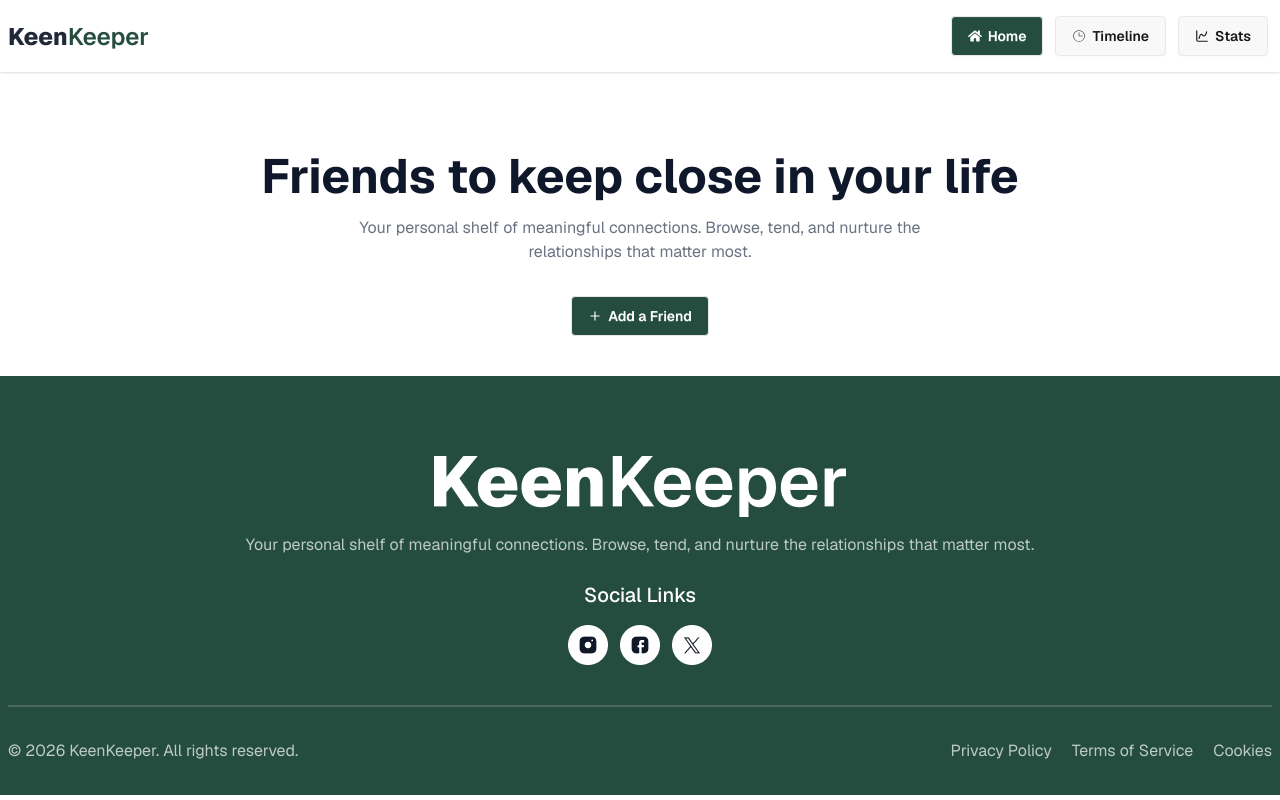
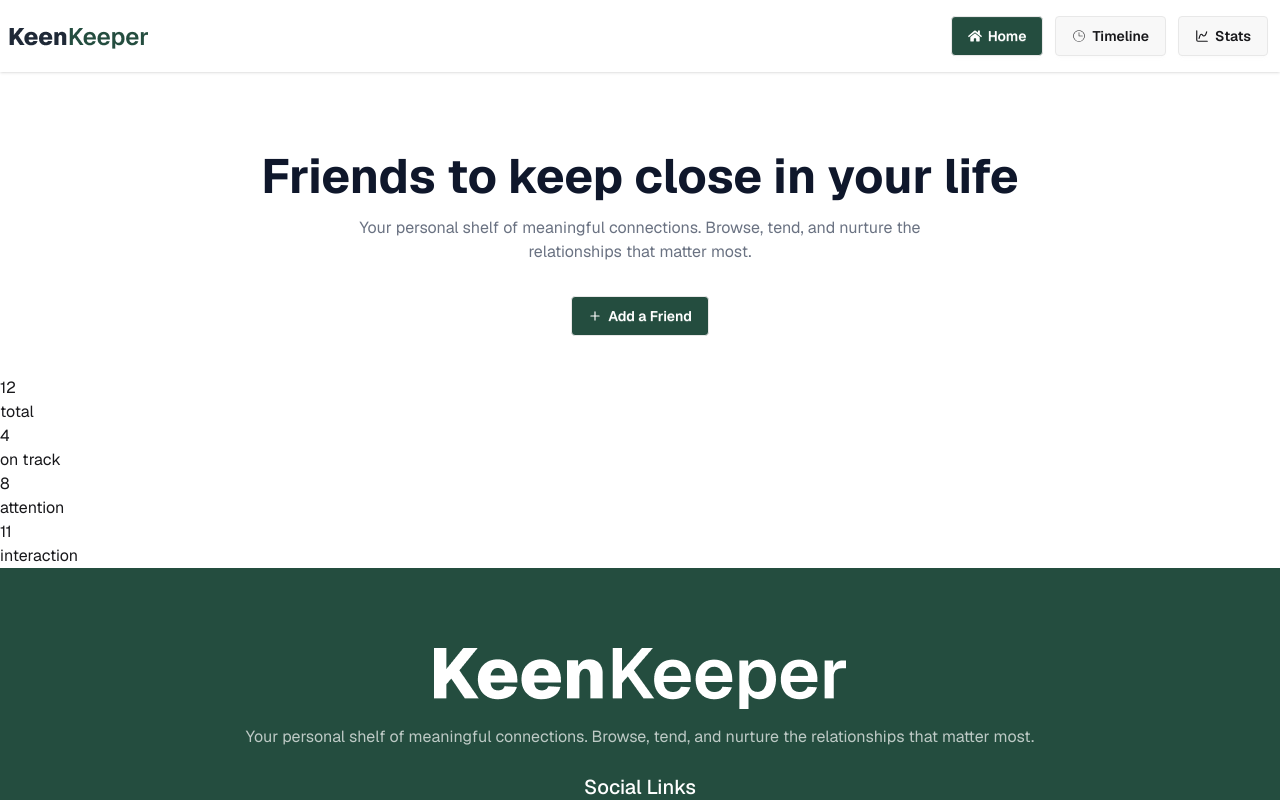
Before and after one commit to IamPial/keenkeeper-app, a React (Vite) app: page / in a window 1280 px wide. Shown: the top 800 px of the page. Built offline with nearby package versions, Linux system fonts and the light colour scheme.

Commit message:
rendering friends Overview section from here

```diff
--- a/src/pages/homepage/HomePage.jsx
+++ b/src/pages/homepage/HomePage.jsx
@@ -1,10 +1,12 @@
 import React from "react";
 import Banner from "../../components/pages/homepage/Banner";
+import FriendsOverview from "./../../components/pages/homepage/FriendsOverview";
 
 const HomePage = () => {
   return (
     <div>
       <Banner />
+      <FriendsOverview />
     </div>
   );
 };
```
